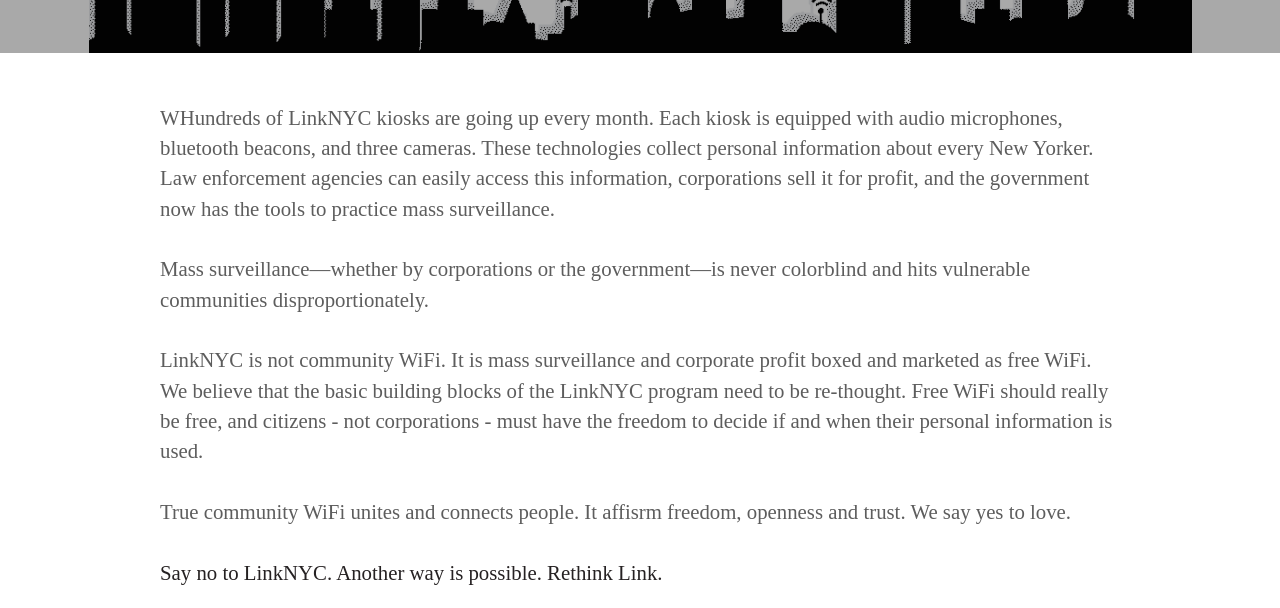
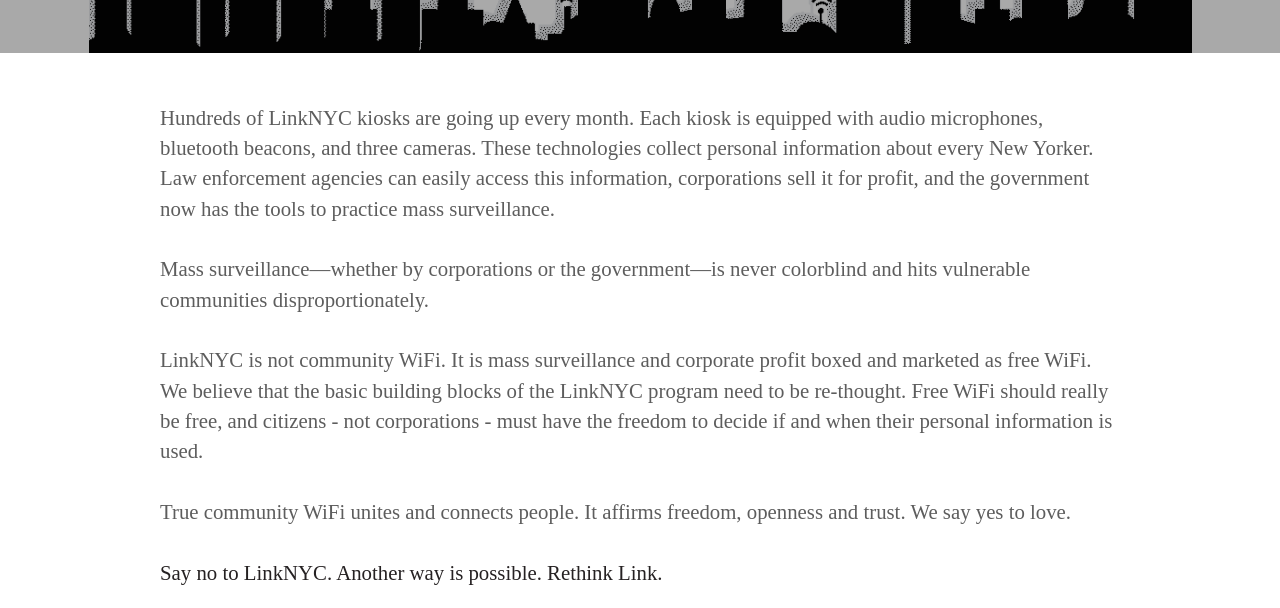
Before and after one commit to rethinklinknyc/rethinklinknyc.github.io, a Jekyll site: the page built from index.html, in a window 1280 px wide and 900 px high, scrolled down 301 px. Shown: the part 154-762 px from the top of the window. Built offline with Jekyll 4.4.1, drawn with Linux system fonts in a browser that asks for light colours; some web fonts are replaced; the list of posts is cut into pages by our own code.

Commit message:
Update home_intro.html

```diff
--- a/_includes/home_intro.html
+++ b/_includes/home_intro.html
@@ -1,8 +1,8 @@
-WHundreds of LinkNYC kiosks are going up every month. Each kiosk is equipped with audio microphones, bluetooth beacons, and three cameras.  These technologies collect personal information about every New Yorker.  Law enforcement agencies can easily access this information, corporations sell it for profit, and the government now has the tools to practice mass surveillance.
+Hundreds of LinkNYC kiosks are going up every month. Each kiosk is equipped with audio microphones, bluetooth beacons, and three cameras.  These technologies collect personal information about every New Yorker.  Law enforcement agencies can easily access this information, corporations sell it for profit, and the government now has the tools to practice mass surveillance.
 <br /><br />
 Mass surveillance&mdash;whether by corporations or the government&mdash;is never colorblind and hits vulnerable communities disproportionately.
 <br /><br />
 LinkNYC is not community WiFi. It is mass surveillance and corporate profit boxed and marketed as free WiFi.  We believe that the basic building blocks of the LinkNYC program need to be re-thought.  Free WiFi  should really be free, and citizens - not corporations - must have the freedom to decide if and when their personal information is used. <br /><br />
-True community WiFi unites and connects people. It affisrm freedom, openness and trust. We say yes to love.
+True community WiFi unites and connects people. It affirms freedom, openness and trust. We say yes to love.
 <br/><br/>
 <strong>Say no to LinkNYC. Another way is possible. Rethink Link.</strong>
```
